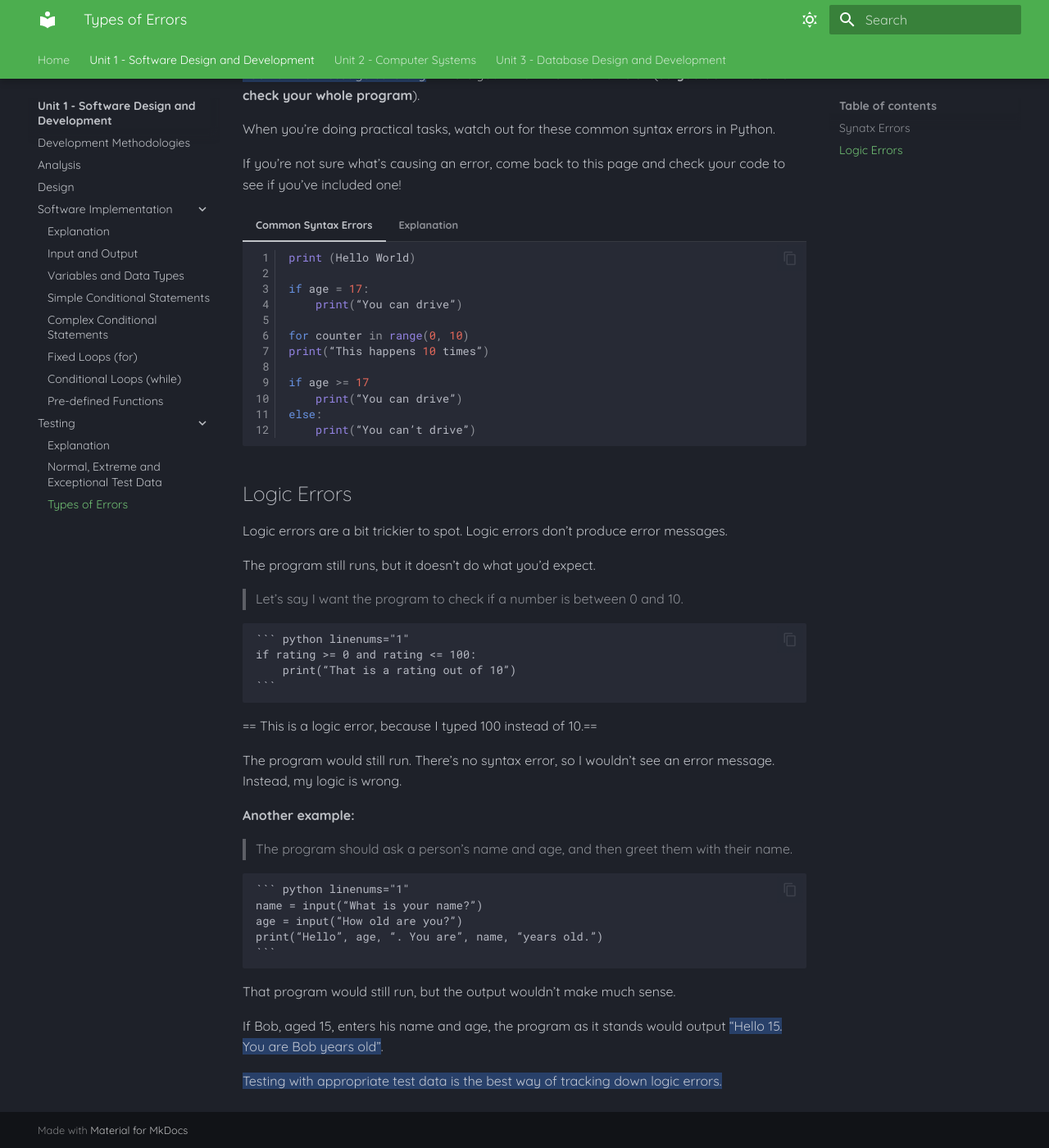
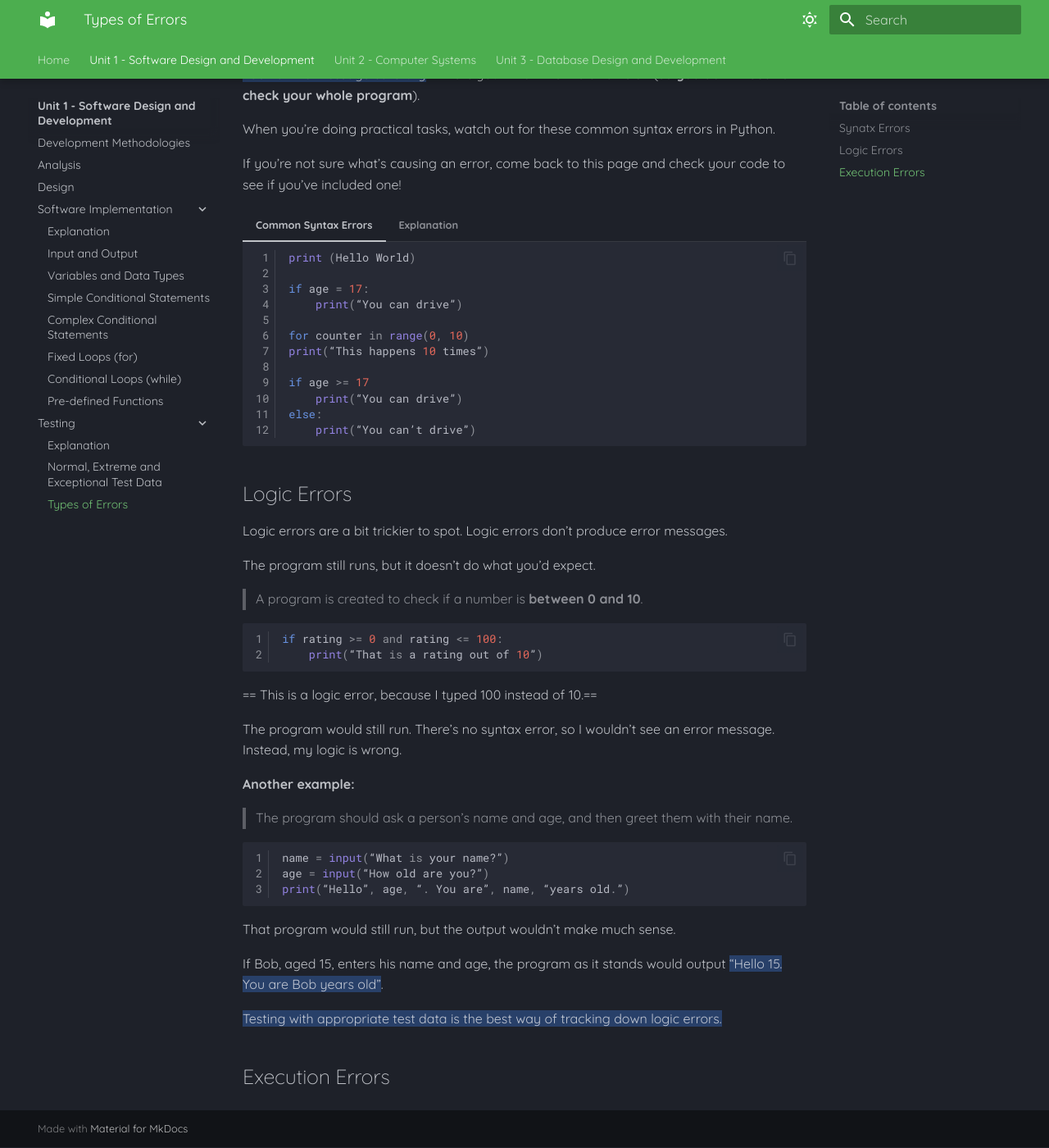
Before and after one commit to Mr-Wood-CS/National-5-CS, an MkDocs documentation site: the page built from docs/SDD/5.2-Types-of-Errors.md, in a window 1280 px wide and 1400 px high, scrolled down 850 px. Shown: the whole window at 82% size. Built offline with MkDocs 1.6.1 and Material for MkDocs 9.7.7, drawn with Linux system fonts in a browser that asks for light colours.

Commit message:
Update 5.2-Types-of-Errors.md

````diff
--- a/docs/SDD/5.2-Types-of-Errors.md
+++ b/docs/SDD/5.2-Types-of-Errors.md
@@ -84,12 +84,12 @@ Logic errors are a bit  trickier to spot. Logic errors don’t produce error mes
 
 The program still runs, but it doesn’t do what you’d expect.
 
-> Let’s say I want the program to check if a number is between 0 and 10.
+> A program is created to check if a number is **between 0 and 10**.
 
-    ``` python linenums="1"
-    if rating >= 0 and rating <= 100:
-        print(“That is a rating out of 10”)
-    ```
+``` python linenums="1"
+if rating >= 0 and rating <= 100:
+    print(“That is a rating out of 10”)
+```
 
 == This is a logic error, because I typed 100 instead of 10.==
 
@@ -99,13 +99,15 @@ The program would still run. There’s no syntax error, so I wouldn’t see an e
 
 > The program should ask a person’s name and age, and then greet them with their name.
 
-    ``` python linenums="1"
-    name = input(“What is your name?”)
-    age = input(“How old are you?”)
-    print(“Hello”, age, “. You are”, name, “years old.”)
-    ```
+``` python linenums="1"
+name = input(“What is your name?”)
+age = input(“How old are you?”)
+print(“Hello”, age, “. You are”, name, “years old.”)
+```
 That program would still run, but the output wouldn’t make much sense.
 
 If Bob, aged 15, enters his name and age, the program as it stands would output ==“Hello 15. You are Bob years old”==.
 
 ==Testing with appropriate test data is the best way of tracking down logic errors.==
+
+## Execution Errors
````
